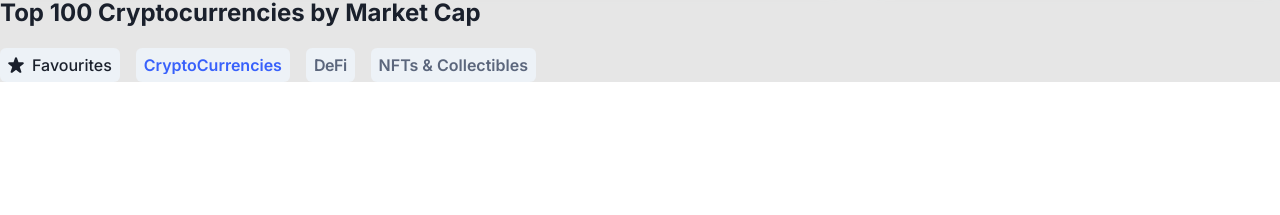
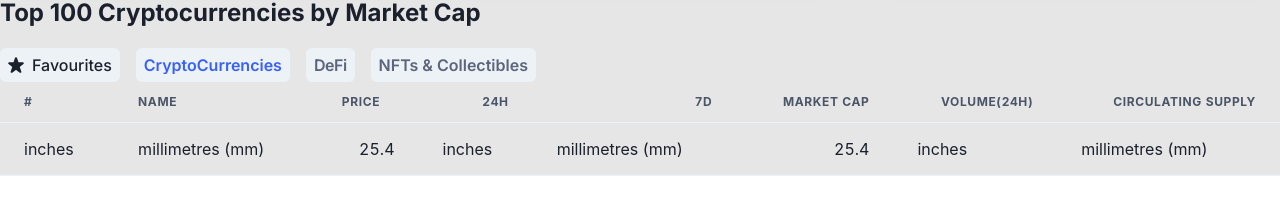
Before and after one commit to devdeadviz/crypto-frontend, a React (Create React App) app: page / in a window 1280 px wide. Shown: the part 245-460 px from the top of the page. Built offline with nearby package versions, Linux system fonts and the light colour scheme.

Commit message:
feat: add simple table structure

```diff
--- a/src/pages/Crypto.jsx
+++ b/src/pages/Crypto.jsx
@@ -6,6 +6,13 @@ import {
   Tag,
   TagLabel,
   TagLeftIcon,
+  Table,
+  Thead,
+  Tbody,
+  Tr,
+  Th,
+  Td,
+  TableContainer,
 } from '@chakra-ui/react';
 import { Card } from '../components';
 
@@ -90,6 +97,34 @@ const Crypto = () => {
           </TagLabel>
         </Tag>
       </HStack>
+      <TableContainer>
+        <Table variant="simple">
+          <Thead>
+            <Tr>
+              <Th>#</Th>
+              <Th>NAME</Th>
+              <Th>PRICE</Th>
+              <Th isNumeric>24H</Th>
+              <Th isNumeric>7D</Th>
+              <Th isNumeric>MARKET CAP</Th>
+              <Th isNumeric>VOLUME(24H)</Th>
+              <Th isNumeric>CIRCULATING SUPPLY</Th>
+            </Tr>
+          </Thead>
+          <Tbody>
+            <Tr>
+              <Td>inches</Td>
+              <Td>millimetres (mm)</Td>
+              <Td isNumeric>25.4</Td>
+              <Td>inches</Td>
+              <Td>millimetres (mm)</Td>
+              <Td isNumeric>25.4</Td>
+              <Td>inches</Td>
+              <Td>millimetres (mm)</Td>
+            </Tr>
+          </Tbody>
+        </Table>
+      </TableContainer>
     </Box>
   );
 };
```
